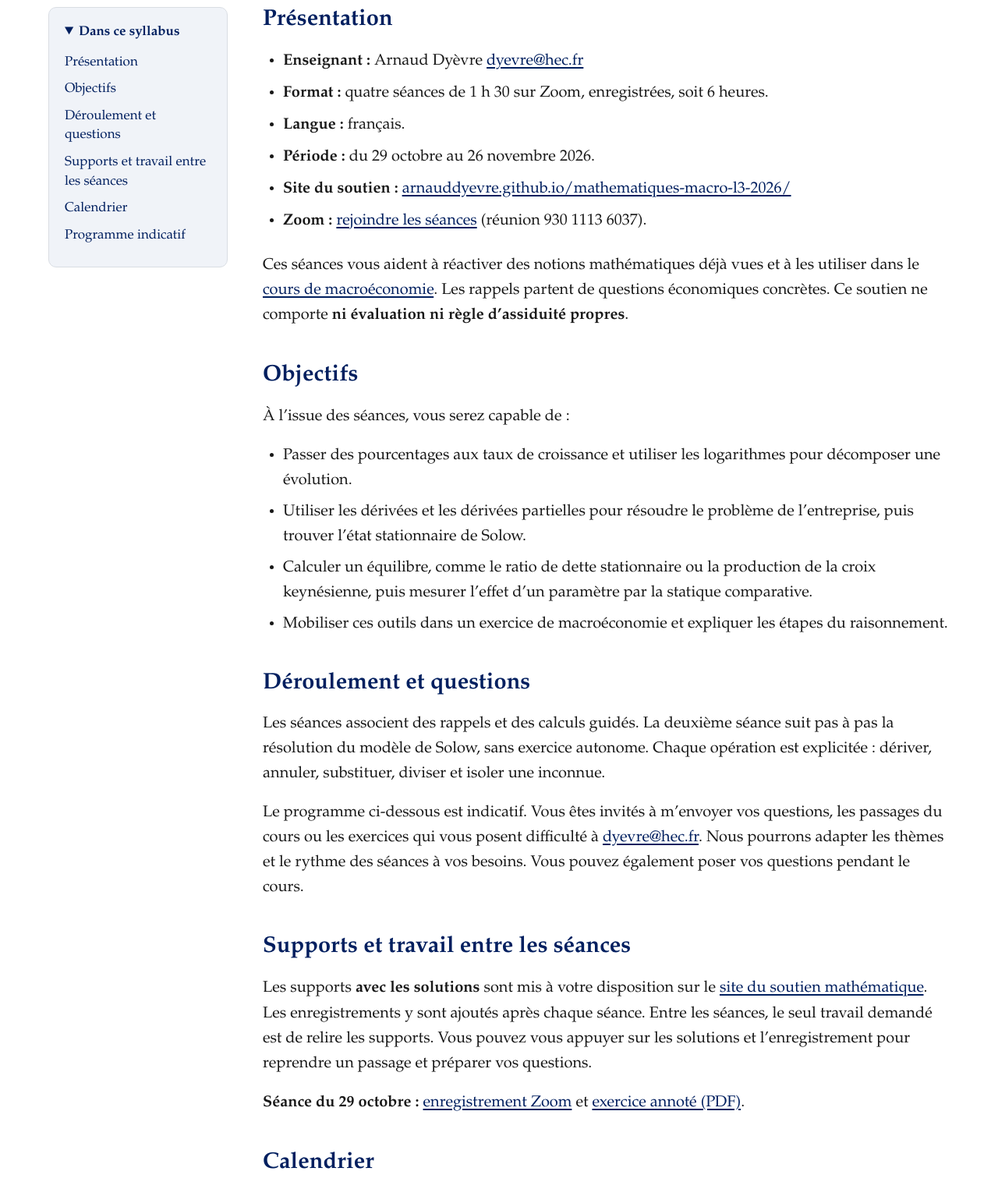
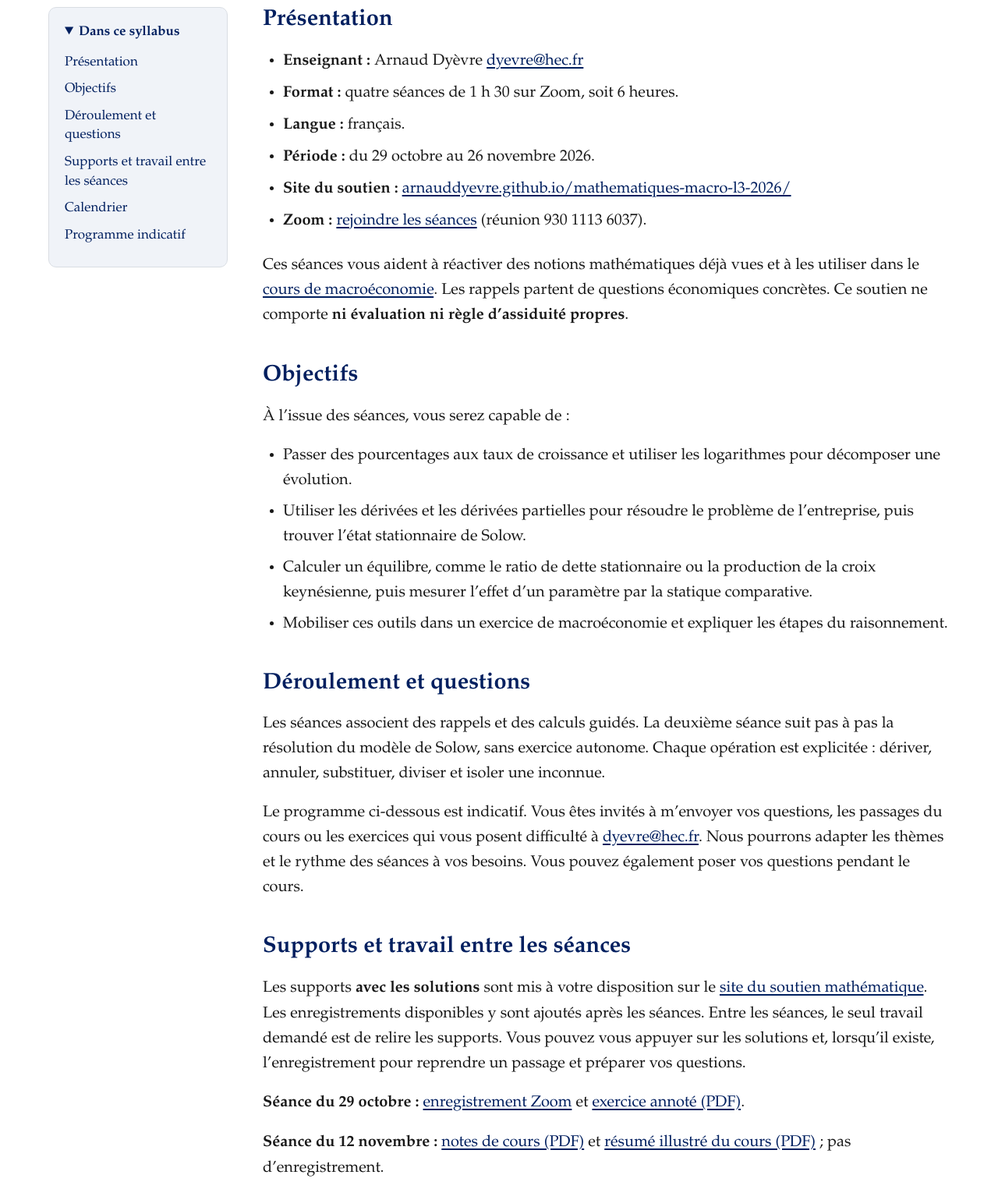
Before and after one commit to arnauddyevre/mathematiques-macro-l3-2026, a plain HTML site: page syllabus.html in a window 1280 px wide. Shown: the part 266-1791 px from the top of the page at 78% size. Drawn offline with Linux system fonts and the light colour scheme.

Commit message:
Mettre à jour le syllabus du soutien
Enregistrements présentés comme disponibles selon les séances, ressources
du 12 novembre ajoutées (notes de cours, résumé illustré, pas
d'enregistrement), titre de la séance 4 aligné sur l'accueil. Date de
mise à jour de l'accueil au 19 novembre.

Co-Authored-By: Claude Opus 5.5 <noreply@anthropic.com>

```diff
--- a/syllabus.html
+++ b/syllabus.html
@@ -34,8 +34,8 @@ id="toc-programme-indicatif">Programme indicatif</a></li>
 <ul>
 <li><p><strong>Enseignant :</strong> Arnaud Dyèvre <a
 href="mailto:dyevre@hec.fr">dyevre@hec.fr</a></p></li>
-<li><p><strong>Format :</strong> quatre séances de 1 h 30 sur Zoom,
-enregistrées, soit 6 heures.</p></li>
+<li><p><strong>Format :</strong> quatre séances de 1 h 30 sur Zoom, soit
+6 heures.</p></li>
 <li><p><strong>Langue :</strong> français.</p></li>
 <li><p><strong>Période :</strong> du 29 octobre au 26 novembre
 2026.</p></li>
@@ -82,16 +82,21 @@ séances</h2>
 <p>Les supports <strong>avec les solutions</strong> sont mis à votre
 disposition sur le <a
 href="https://arnauddyevre.github.io/mathematiques-macro-l3-2026/">site
-du soutien mathématique</a>. Les enregistrements y sont ajoutés après
-chaque séance. Entre les séances, le seul travail demandé est de relire
-les supports. Vous pouvez vous appuyer sur les solutions et
-l’enregistrement pour reprendre un passage et préparer vos
-questions.</p>
+du soutien mathématique</a>. Les enregistrements disponibles y sont
+ajoutés après les séances. Entre les séances, le seul travail demandé
+est de relire les supports. Vous pouvez vous appuyer sur les solutions
+et, lorsqu’il existe, l’enregistrement pour reprendre un passage et
+préparer vos questions.</p>
 <p><strong>Séance du 29 octobre :</strong> <a
 href="https://hec-fr.zoom.us/rec/share/CpAm8EbOjCnh-dAqGoiqT7dMK39bv6_AXzwd8DbIf7z0qq-OhSdYJFGnqso7XbMc.ZM7nqVQyBa89vtGU">enregistrement
 Zoom</a> et <a
 href="https://arnauddyevre.github.io/mathematiques-macro-l3-2026/seances/01/exercices/niveau_vie_exercice_annote.pdf">exercice
 annoté (PDF)</a>.</p>
+<p><strong>Séance du 12 novembre :</strong> <a
+href="https://arnauddyevre.github.io/mathematiques-macro-l3-2026/seances/02/notes_de_cours.pdf">notes
+de cours (PDF)</a> et <a
+href="https://arnauddyevre.github.io/mathematiques-macro-l3-2026/seances/02/resume_cours_2026-11-12.pdf">résumé
+illustré du cours (PDF)</a> ; pas d’enregistrement.</p>
 <h2 class="unnumbered" id="calendrier">Calendrier</h2>
 <p>Toutes les séances ont lieu <strong>sur Zoom, de 8 h à 9 h 30, heure
 de Paris</strong>.</p>
@@ -124,7 +129,7 @@ et optimisation</td>
 <tr>
 <td style="text-align: left;">4</td>
 <td style="text-align: left;">Jeudi 26 novembre 2026</td>
-<td style="text-align: left;">Révision des outils pour l’examen</td>
+<td style="text-align: left;">Révisions pour l’examen</td>
 </tr>
 </tbody>
 </table>
@@ -186,8 +191,8 @@ avec des dérivées partielles et les chiffres de la France en 2019 et en
 2025. Nous résoudrons enfin la croix keynésienne avec la même recette,
 avec ou sans impôts et importations, et retrouverons le multiplicateur
 comme somme géométrique.</p>
-<h3 class="unnumbered" id="révision-des-outils-pour-lexamen">4. Révision
-des outils pour l’examen</h3>
+<h3 class="unnumbered" id="révisions-pour-lexamen">4. Révisions pour
+l’examen</h3>
 <p>Nous reprendrons les outils mathématiques utiles à l’ensemble de
 l’examen de macroéconomie. Chaque exercice fournira le contexte
 économique, les définitions et les relations nécessaires, y compris
```
Also changed, not shown: index.html (+1 -1 lines), 2 other files.
